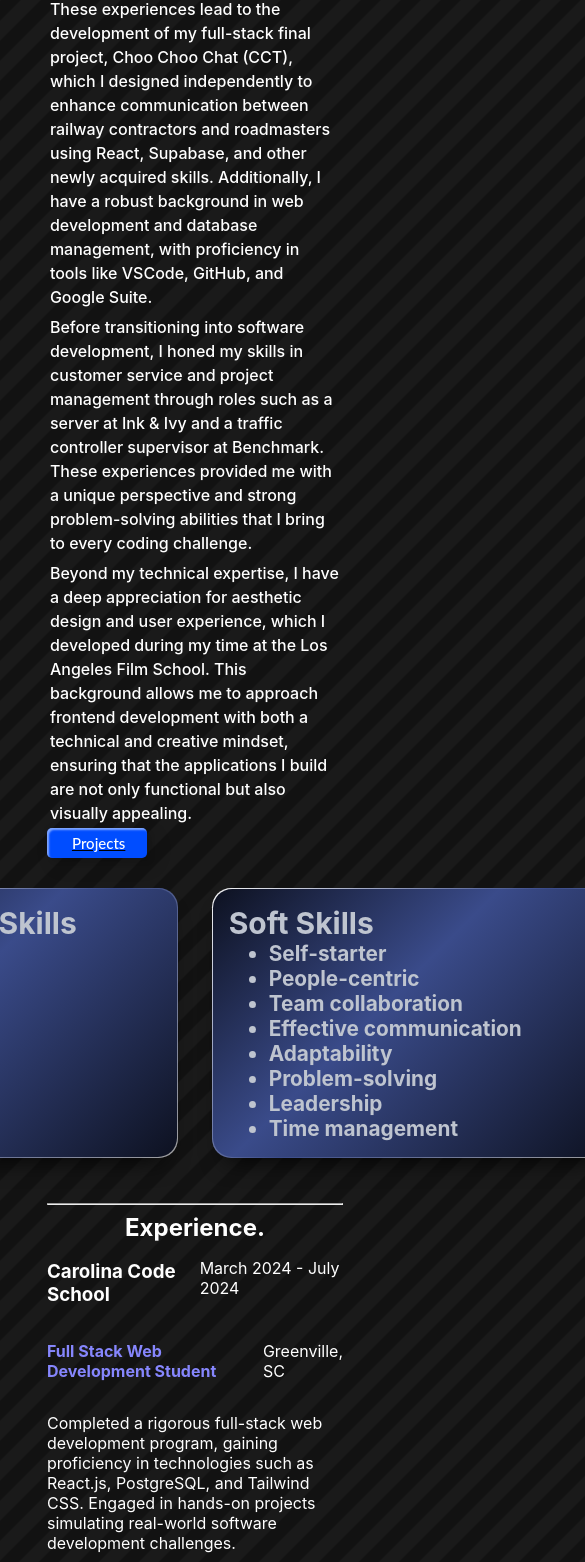
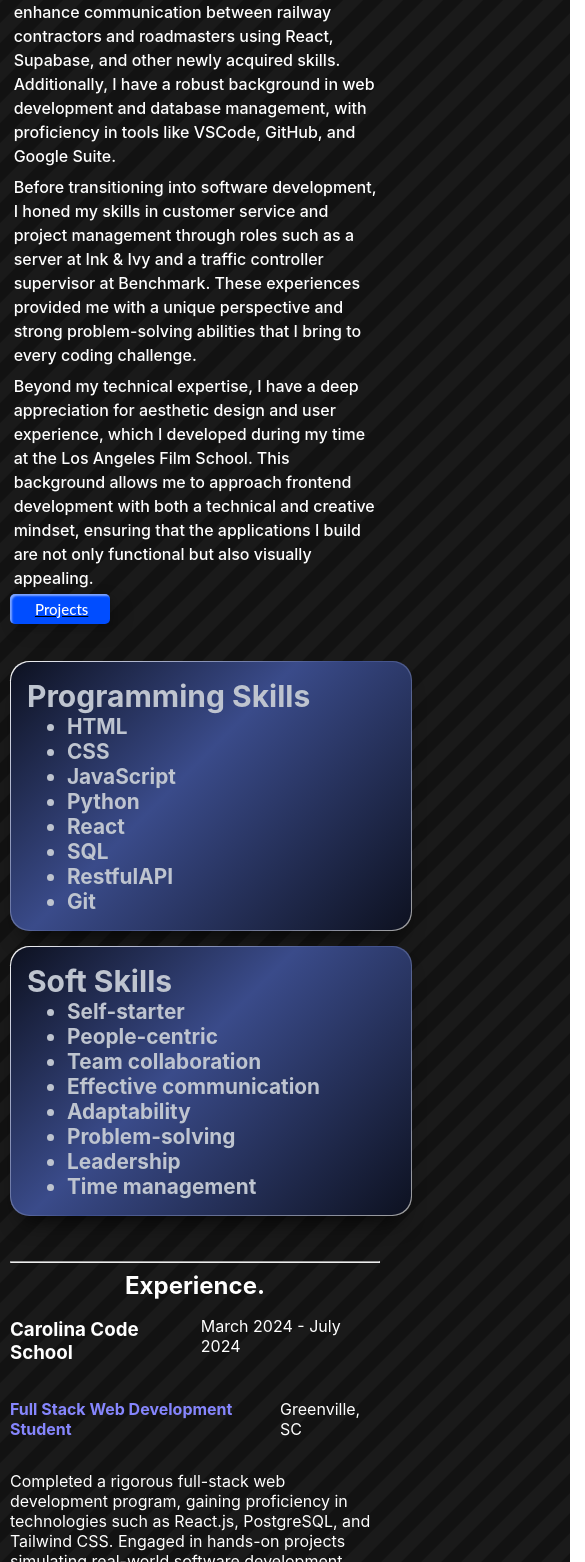
Before and after one commit to LeCurry24/MyPortfolio, a React (Vite) app: page /about in a window 390 px wide. Shown: the part 438-2000 px from the top of the page, 585 px wide, since content can reach past the window. Built offline with nearby package versions, Linux system fonts and the light colour scheme.

Commit message:
makeing everything mobile use

```diff
--- a/src/Components/AboutPage.module.css
+++ b/src/Components/AboutPage.module.css
@@ -5,7 +5,7 @@
 
 .boxCard {
   border-radius: 20px;
-  width: 80%;
+  width: 100%;
   margin-top: 5%;
   line-height: 1.5;
   font-weight: 500;
@@ -85,8 +85,9 @@ h4 {
 
 .allSkills {
   display: flex;
-  flex-direction: row;
+  flex-direction: column;
   justify-content: center;
+
 }
 
 .ProgrammingSkills {
@@ -94,12 +95,14 @@ h4 {
 }
 
 .SoftSkills {
+  margin-top: 4%;
   margin-bottom: 10%;
 }
 
 
 .topthreeProjects{
   display: flex;
+  flex-direction: column;
   justify-content: center;
   gap: 2%;
   margin-top: 5%;
--- a/src/Components/Exper.module.css
+++ b/src/Components/Exper.module.css
@@ -7,7 +7,7 @@
   .expCard {
     border-radius: 20px;
     /* background-color: rgba(58, 57, 57, 0.42); */
-    width: 80%;
+    width: 100%;
 
 
 
--- a/src/Components/Home.module.css
+++ b/src/Components/Home.module.css
@@ -4,12 +4,13 @@
   line-height: 1.1;
 
   .h1{
-    font-size: 70px;
+    font-size: 50px;
     color: white;
     margin: 0;
   }
 
   p{
+    text-wrap: balance;
     font-size: 20px;
     color: white;
   }
@@ -25,18 +26,18 @@
   background-image: url("/public/HomePhoto.jpg");
   background-size: cover;
   border-radius: 5%;
-}
+} */
 
 .photo2{
   position: absolute;
-  left: 70%;
-  bottom: 35%;
+  margin-top: 2%;
+  left: 5%;
   width: 22rem;
   height: 30rem;
   background-image: url("/public/Homephoto2.jpg");
   background-size: cover;
   border-radius: 5%;
-} */
+}
 
 
 
```
